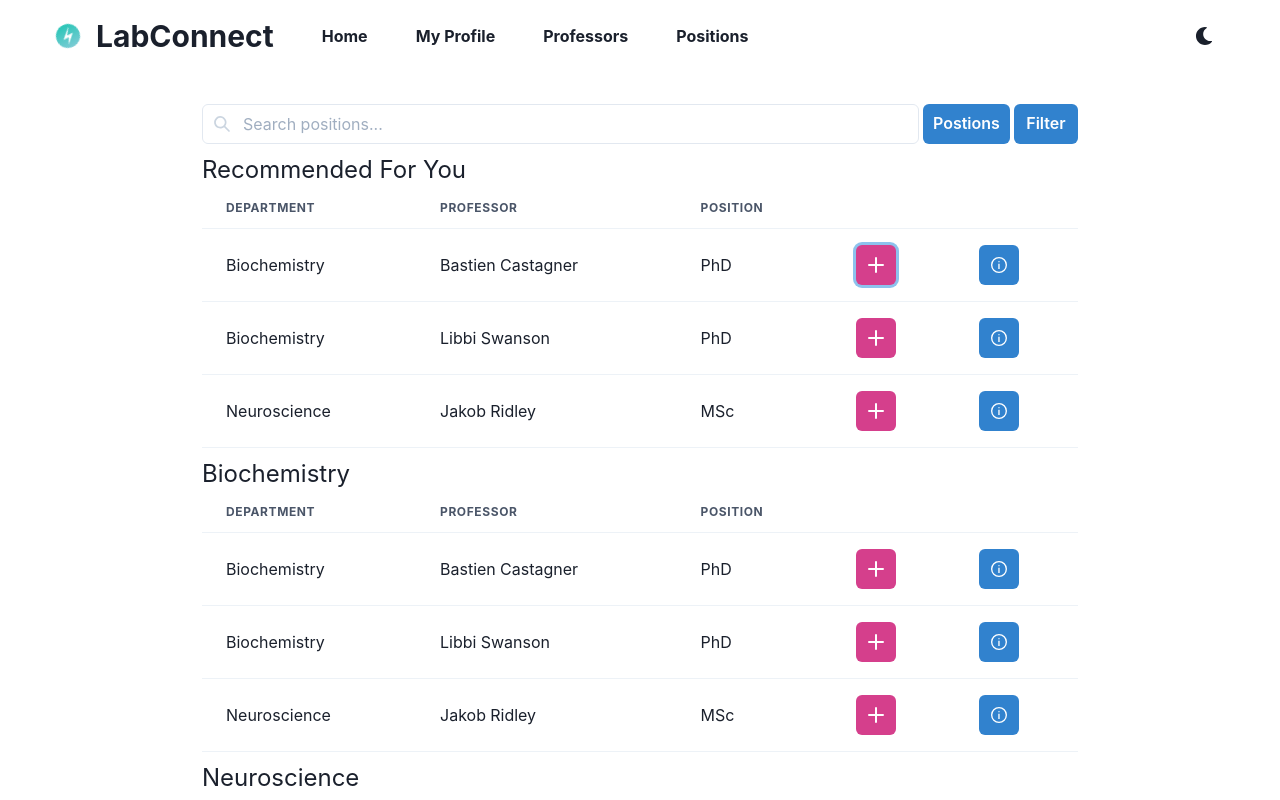
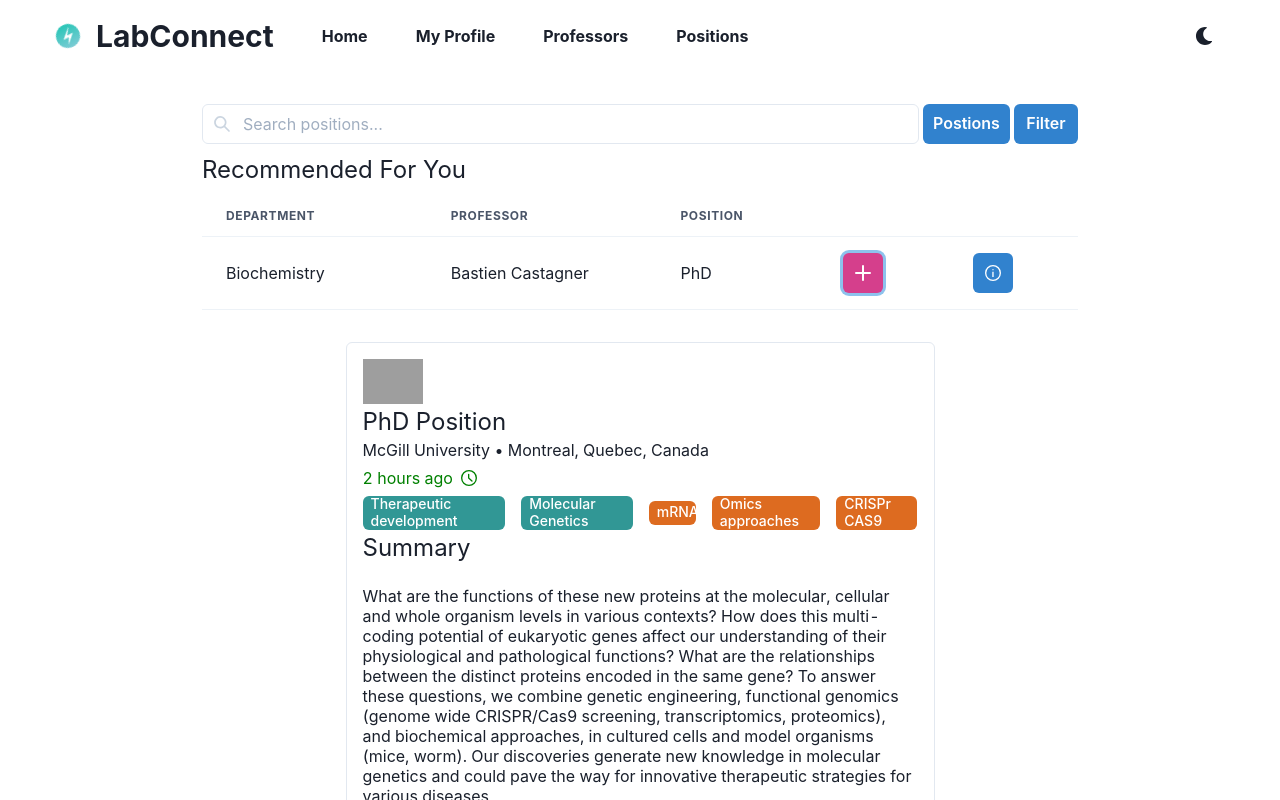
Before and after one commit to McGill-Research-App/labconnect-web, a Next.js app: page /positions_listing in a window 1280 px wide. Both pictures are taken after a click on the button 875 px from the left and 265 px from the top of the page. Shown: the top 800 px of the page. Built offline with nearby package versions, Linux system fonts and the light colour scheme; grey boxes are pictures that could not be loaded.

Commit message:
Add clickable table rows

```diff
--- /dev/null
+++ b/components/ListingRow.tsx
@@ -0,0 +1,87 @@
+import {
+    Tr,
+    Td,
+    IconButton,
+    Text,
+    Link,
+    HStack,
+    Stack,
+    Tag,
+    Center,
+} from "@chakra-ui/react"
+import React from 'react';
+import { AddIcon, InfoOutlineIcon, TimeIcon } from '@chakra-ui/icons'
+
+function ListingRow(props) {
+    const toggleDescription = () => {
+        setShowDescription(!showDescription)
+    }
+
+    const [showDescription, setShowDescription] = React.useState(false)
+
+    return (
+        <>
+            <Tr onClick={toggleDescription} cursor="pointer">
+                <Td><Link href="/position_description">{props.position.department}</Link></Td>
+                <Td><Link>{props.position.professor}</Link></Td>
+                <Td><Link>{props.position.title}</Link></Td>
+                <Td><IconButton aria-label="Save posting" icon={<AddIcon/>} colorScheme="pink"/></Td>
+                <Td><Link href="/position_description"><IconButton aria-label="See posting" icon={<InfoOutlineIcon/>}  colorScheme="blue"/></Link></Td>
+            </Tr>
+            { showDescription && <Tr>
+                <Td colSPan="5">
+                    <Center>
+                        <Stack w="75%" padding="16px">
+                            <Stack borderRadius="md" border="1px" borderColor="gray.200" padding="16px">
+                                <img width="60px" height="60px" src="https://upload.wikimedia.org/wikipedia/en/thumb/2/29/McGill_University_CoA.svg/1200px-McGill_University_CoA.svg.png"/>
+                                <Text fontSize="2xl">PhD Position</Text>
+                                <Text>
+                                    McGill University • Montreal, Quebec, Canada
+                                </Text>
+                                <HStack>
+                                    <Text color="green">
+                                    2 hours ago
+                                    </Text>
+                                    <TimeIcon color="green"/>
+                                </HStack>
+                                <HStack spacing={4}>
+                                    <Tag size="md" key="1" variant="solid" colorScheme="teal">
+                                        Therapeutic development
+                                    </Tag>
+                                    <Tag size="md" key="1" variant="solid" colorScheme="teal">
+                                        Molecular Genetics
+                                    </Tag>
+                                    <Tag size="md" key="1" variant="solid" colorScheme="orange">
+                                        mRNA
+                                    </Tag>
+                                    <Tag size="md" key="1" variant="solid" colorScheme="orange">
+                                        Omics approaches
+                                    </Tag>
+                                    <Tag size="md" key="1" variant="solid" colorScheme="orange">
+                                        CRISPr CAS9
+                                    </Tag>
+                                </HStack>
+                                <Text fontSize="2xl" paddingBottom="20px">Summary</Text>
+                                <Text>
+                                    What are the functions of these new proteins at the molecular, cellular and whole organism levels in various
+                                    contexts? How does this multi-coding potential of eukaryotic genes affect our understanding of their physiological and
+                                    pathological functions? What are the relationships between the distinct proteins encoded in the same gene? To answer
+                                    these questions, we combine genetic engineering, functional genomics (genome wide CRISPR/Cas9 screening,
+                                    transcriptomics, proteomics), and biochemical approaches, in cultured cells and model organisms (mice, worm). Our
+                                    discoveries generate new knowledge in molecular genetics and could pave the way for innovative therapeutic strategies for
+                                    various diseases
+                                </Text>
+
+                                <Text fontSize="5xl" textAlign="center">...</Text>
+                            </Stack>
+                        </Stack>
+                    </Center>
+                </Td>
+            </Tr> }
+        </>
+
+
+    );
+}
+
+export default ListingRow;
--- a/components/ListingTable.tsx
+++ b/components/ListingTable.tsx
@@ -4,18 +4,16 @@ import {
     Tbody,
     Tr,
     Th,
-    Td,
-    IconButton,
     Text,
-    Link,
 } from "@chakra-ui/react"
 import React from 'react';
-import { AddIcon, InfoOutlineIcon } from '@chakra-ui/icons'
 import { Position } from '../interfaces'
+import ListingRow from "./ListingRow";
+
 
 function ListingTable(props) {
     return (
-        <div>
+        <>
             <Text fontSize="2xl">{props.title}</Text>
             <Table variant="simple">
                 <Thead>
@@ -28,18 +26,12 @@ function ListingTable(props) {
                     </Tr>
                 </Thead>
                 <Tbody>
-                    {props.positions.map((position: Position) => (
-                        <Tr>
-                            <Td><Link href="/position_description">{position.department}</Link></Td>
-                            <Td><Link>{position.professor}</Link></Td>
-                            <Td><Link>{position.title}</Link></Td>
-                            <Td><IconButton aria-label="Search database" icon={<AddIcon/>} colorScheme="pink"/></Td>
-                            <Td><Link href="/position_description"><IconButton aria-label="Search database" icon={<InfoOutlineIcon/>}  colorScheme="blue"/></Link></Td>
-                        </Tr>
+                    {props.positions.map((position: Position, index: number) => (
+                        <ListingRow key={index} position={position}/>
                     ))}
                 </Tbody>
             </Table>
-        </div>
+        </>
     );
 }
 
```
